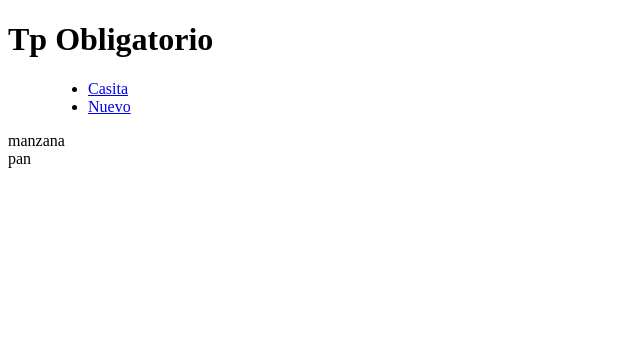
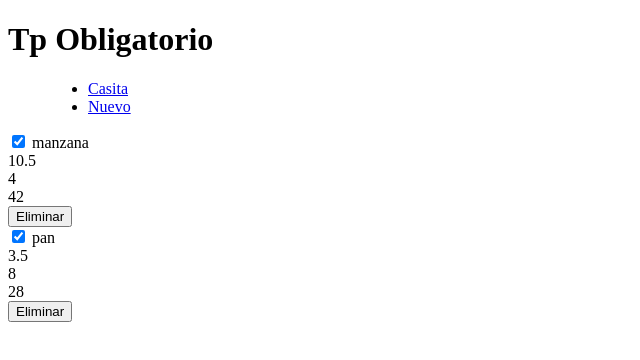
Before and after one commit to GaugeZich/TpObligatorio, an Angular app: page / in a window 1280 px wide. Shown: the top 360 px of the page, without its empty margins (0-640 px from the left). Built offline with nearby package versions, Linux system fonts and the light colour scheme.

Commit message:
Cree un componente item

```diff
--- a/src/app/app.module.ts
+++ b/src/app/app.module.ts
@@ -5,12 +5,14 @@
 import { AppComponent } from './app.component';
 import { HeaderComponent } from './components/header/header.component';
 import { ItemsComponent } from './components/items/items.component';
+import { ItemComponent } from './components/item/item.component';
 
 @NgModule({
   declarations: [
     AppComponent,
     HeaderComponent,
-    ItemsComponent
+    ItemsComponent,
+    ItemComponent
   ],
   imports: [
     BrowserModule,
--- /dev/null
+++ b/src/app/components/item/item.component.html
@@ -0,0 +1,18 @@
+<div>
+    <div>
+        <input type="checkbox" checked="checked">
+        {{ item.title }}
+    </div>
+    <div>
+        {{ item.price }}
+    </div>
+    <div>
+        {{ item.quantity }}
+    </div>
+    <div>
+        {{ (item.price * item.quantity) }}
+    </div>
+    <div>
+        <button>Eliminar</button>
+    </div>
+</div>
--- /dev/null
+++ b/src/app/components/item/item.component.ts
@@ -0,0 +1,17 @@
+import { Component, Input } from '@angular/core';
+import { Item } from 'src/app/models/item';
+
+@Component({
+  selector: 'app-item',
+  templateUrl: './item.component.html',
+  styleUrls: ['./item.component.css']
+})
+export class ItemComponent {
+  @Input() item: Item = new Item();
+
+  constructor(){}
+
+  ngOnInit(): void{
+
+  }
+}
--- a/src/app/components/items/items.component.html
+++ b/src/app/components/items/items.component.html
@@ -1,5 +1,3 @@
 <div>
-    <div *ngFor="let item of items">
-        {{item.title}}
-    </div>
+    <app-item *ngFor="let item of items" [item]="item"></app-item>
 </div>
```
Also changed, not shown: src/app/components/item/item.component.css (added).
